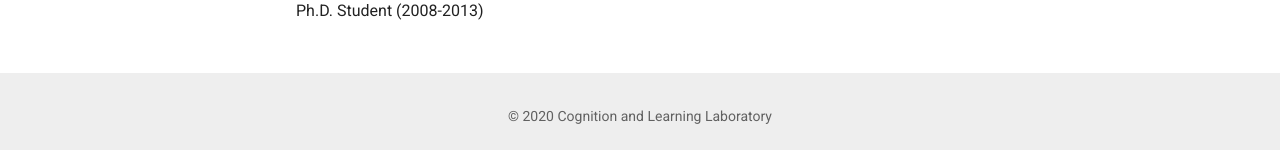
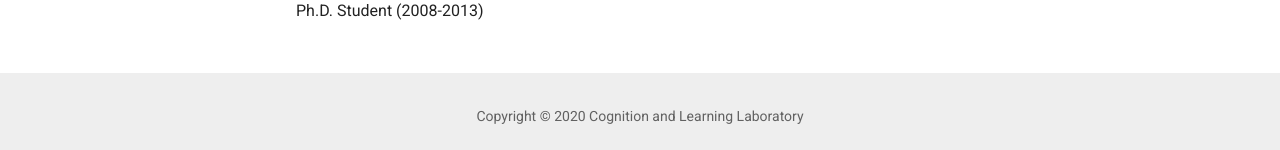
Before and after one commit to shivanya-chandra/pcllab.github.io, an MkDocs documentation site: the page built from docs/people.md, in a window 1280 px wide and 900 px high, scrolled down 824 px. Shown: the part 747-897 px from the top of the window. Built offline with MkDocs 1.6.1 and Material for MkDocs 9.7.7, drawn with Linux system fonts in a browser that asks for light colours.

Commit message:
Use copyright text from config

```diff
--- a/theme/partials/footer.html
+++ b/theme/partials/footer.html
@@ -1,3 +1,3 @@
 <footer class="footer">
-  <p class="footer-text">© 2020 Cognition and Learning Laboratory</p>
+  <p class="footer-text">{{ config.copyright }}</p>
 </footer>
```
